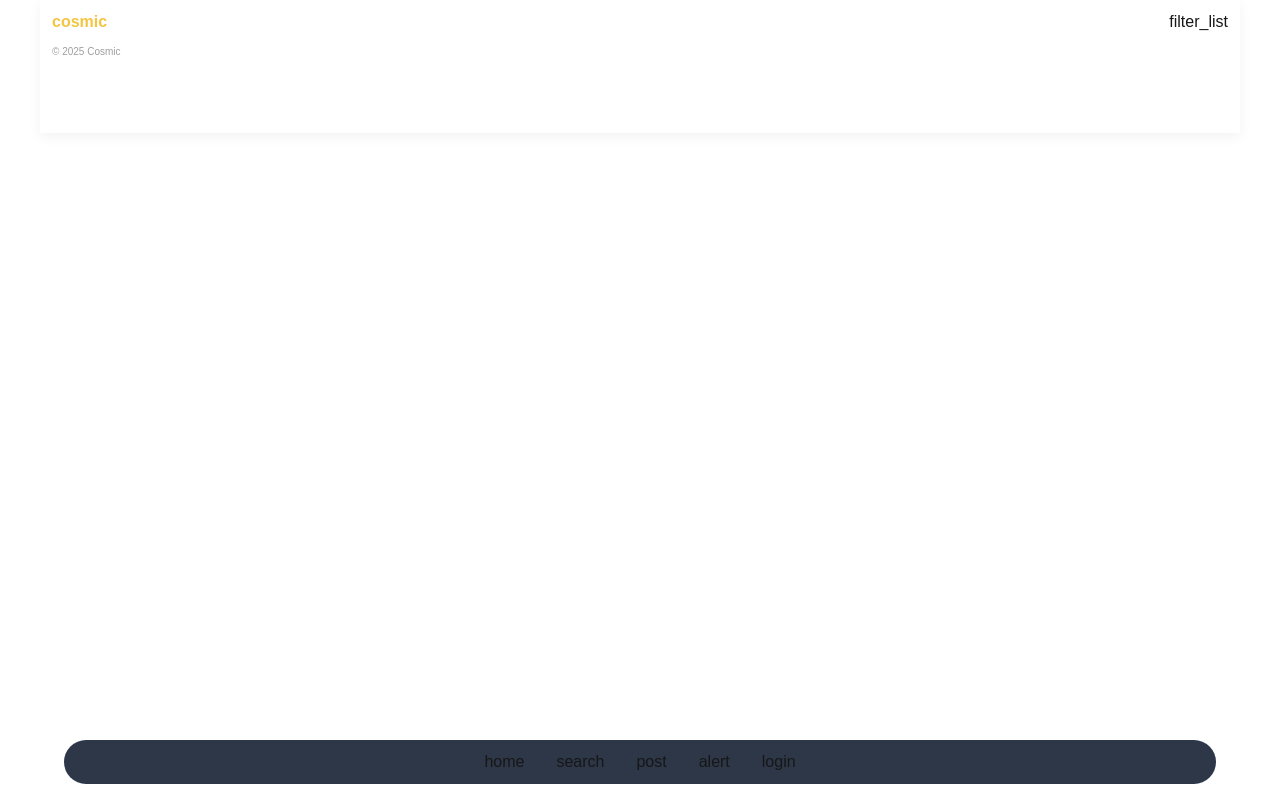
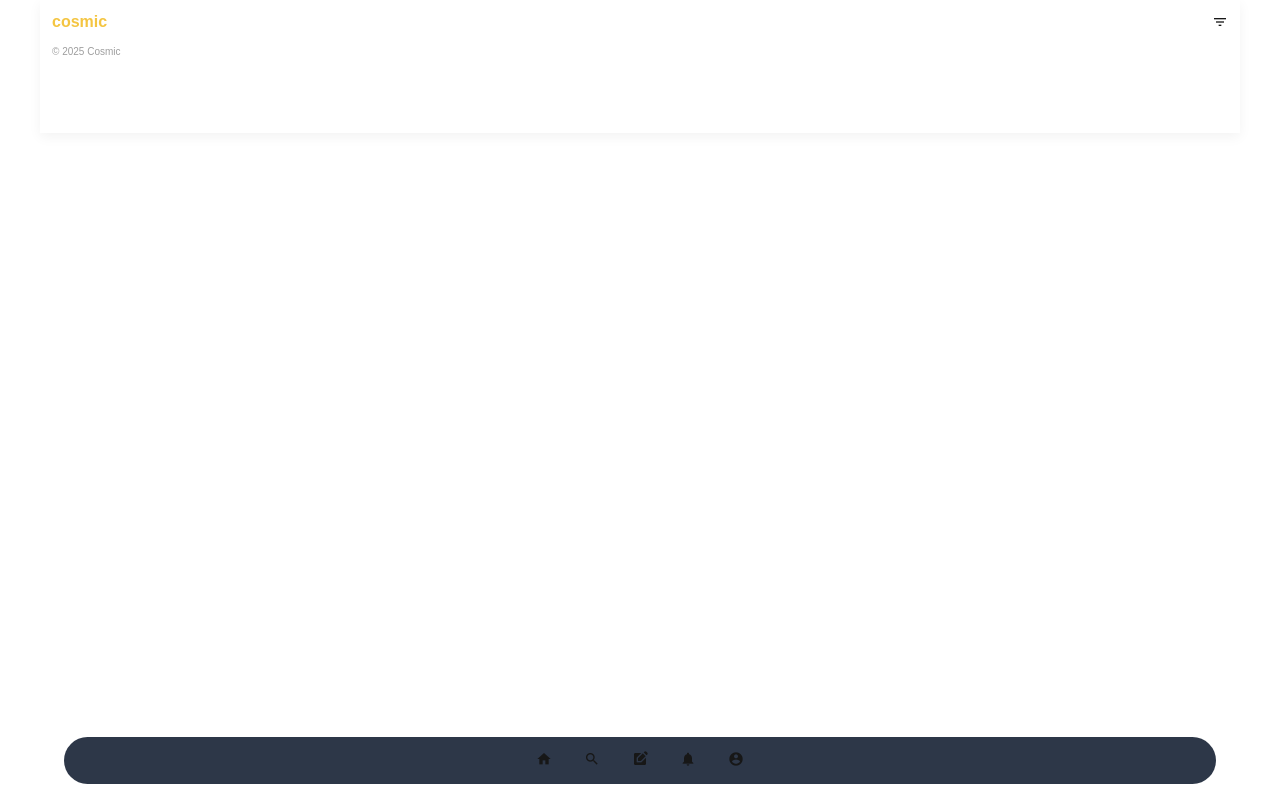
Before and after one commit to zoeyisery/project_cosmic, a Next.js app: page / in a window 1280 px wide. Built offline with nearby package versions, Linux system fonts and the light colour scheme.

Commit message:
[feat] 헤더와 네비게이션 바 텍스트를 아이콘으로 변경
- 홈 아이콘 및 검색 아이콘 등을 헤더와 네비게이션 바에 적용

```diff
--- a/src/components/Header/Header.tsx
+++ b/src/components/Header/Header.tsx
@@ -1,6 +1,7 @@
 import React, { useState } from "react";
 import "@fontsource/material-icons";
 import styles from "./Header.module.css";
+import { Icon } from "../Icon/Icon";
 
 const Header = () => {
   return (
@@ -9,7 +10,7 @@ const Header = () => {
         <div className={styles.headerContainer}>
           <h1 className={styles.logo}>cosmic</h1>
           <div className={styles.buttonContainer}>
-            <span className="material-symbols-outlined">filter_list</span>
+            <Icon name="filter_list"></Icon>
           </div>
         </div>
       </header>
--- a/src/components/NavigationBar/NavigationBar.tsx
+++ b/src/components/NavigationBar/NavigationBar.tsx
@@ -1,25 +1,26 @@
 import React from "react";
 import styles from "./NavigationBar.module.css";
 import Link from "next/link";
+import { Icon } from "../Icon/Icon";
 
 const Navigation = () => {
   return (
     <nav className={styles.navigation}>
       <ul className={styles.navLinks}>
         <Link href="/">
-          <h3>home</h3>
+          <Icon name="home" />
         </Link>
         <Link href="/search">
-          <h3>search</h3>
+          <Icon name="search" />
         </Link>
         <Link href="/post">
-          <h3>post</h3>
+          <Icon name="edit_square" />
         </Link>
         <Link href="/alert">
-          <h3>alert</h3>
+          <Icon name="notifications" />
         </Link>
         <Link href="/auth">
-          <h3>login</h3>
+          <Icon name="account_circle" />
         </Link>
       </ul>
     </nav>
```
